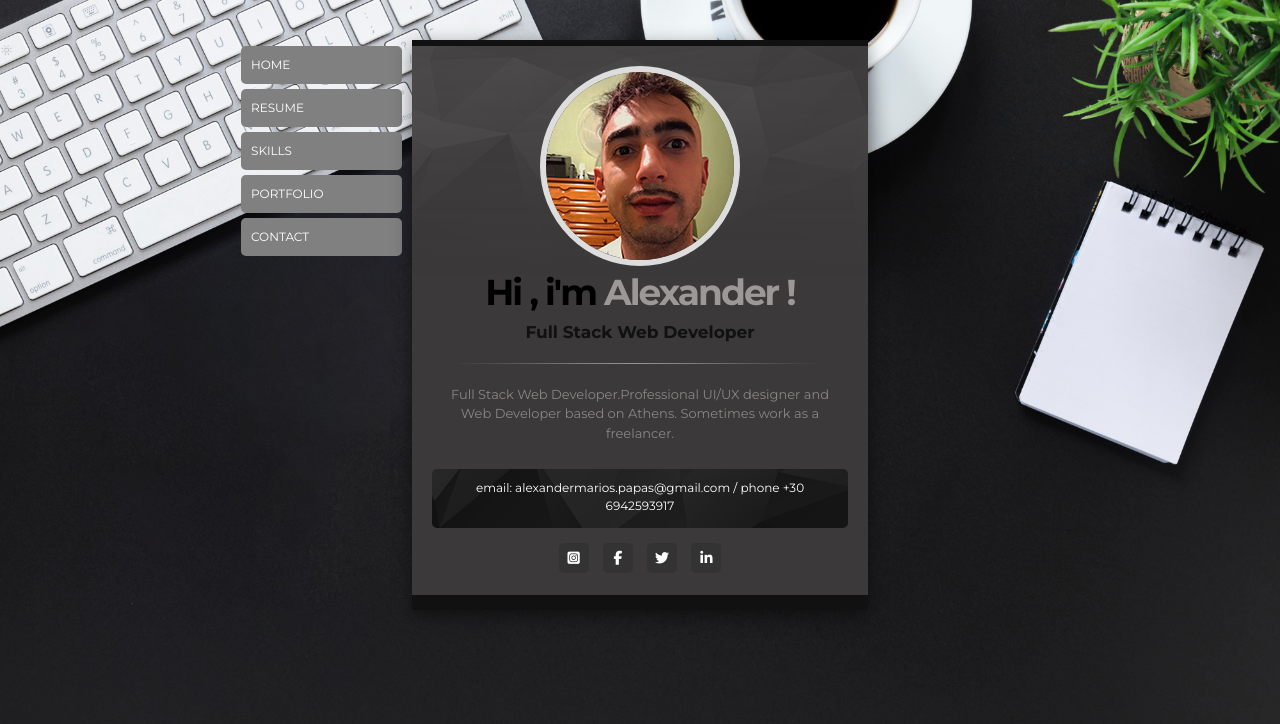
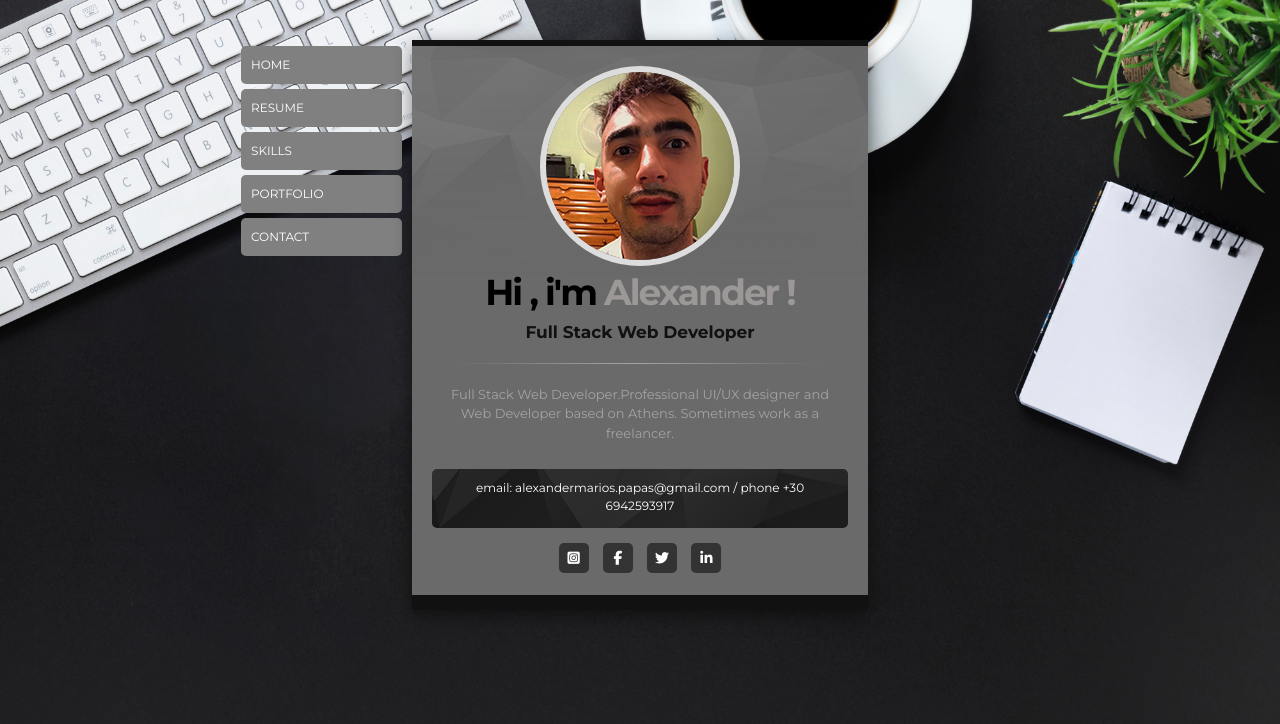
Before and after one commit to AlexMarPapas/Alex, a website: page index.html in a window 1280 px wide. Drawn offline with nearby package versions, Linux system fonts and the light colour scheme.

Commit message:
Update styles.css

```diff
--- a/public/css/styles.css
+++ b/public/css/styles.css
@@ -238,7 +238,7 @@ a {
     width: 99%;
     margin: 0 auto;
     /* overflow-y: scroll; */
-    background: url('../images/bg-cardbody.png') repeat-x right top #3b3939;
+    background: url('../images/bg-cardbody.png') repeat-x right top #6b6a6a;
     margin-top: 20px;
     margin-bottom: 20px;
     padding: 15px;
```
